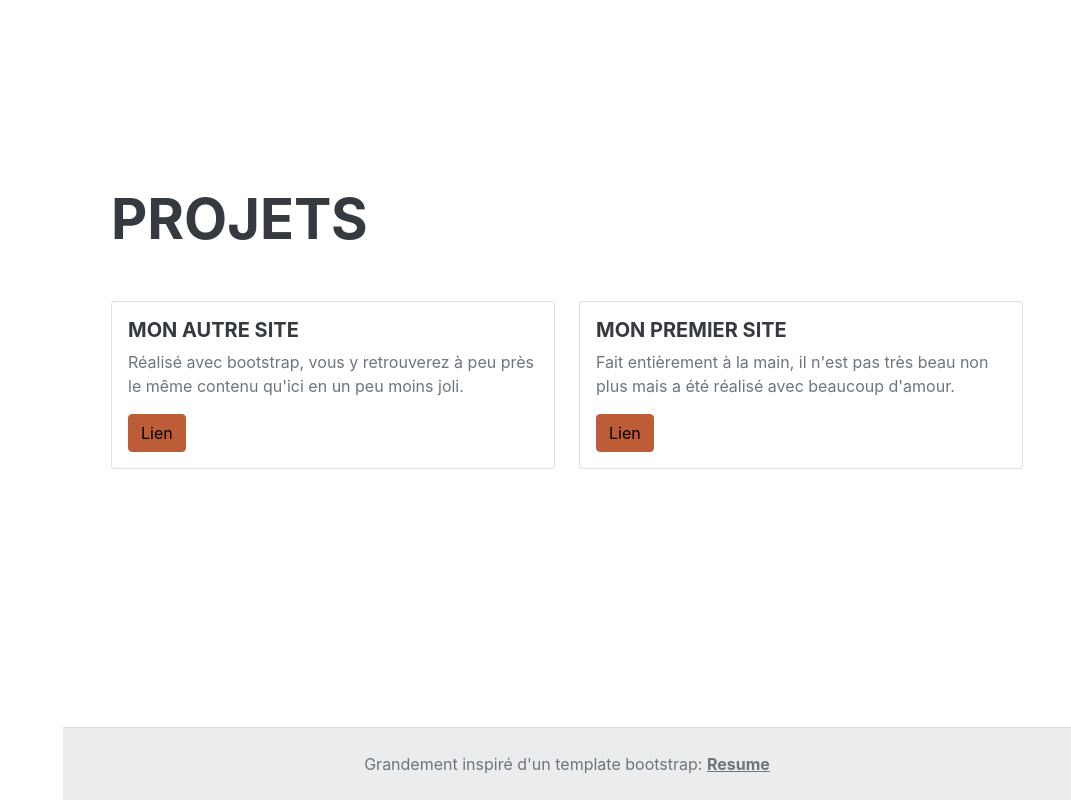
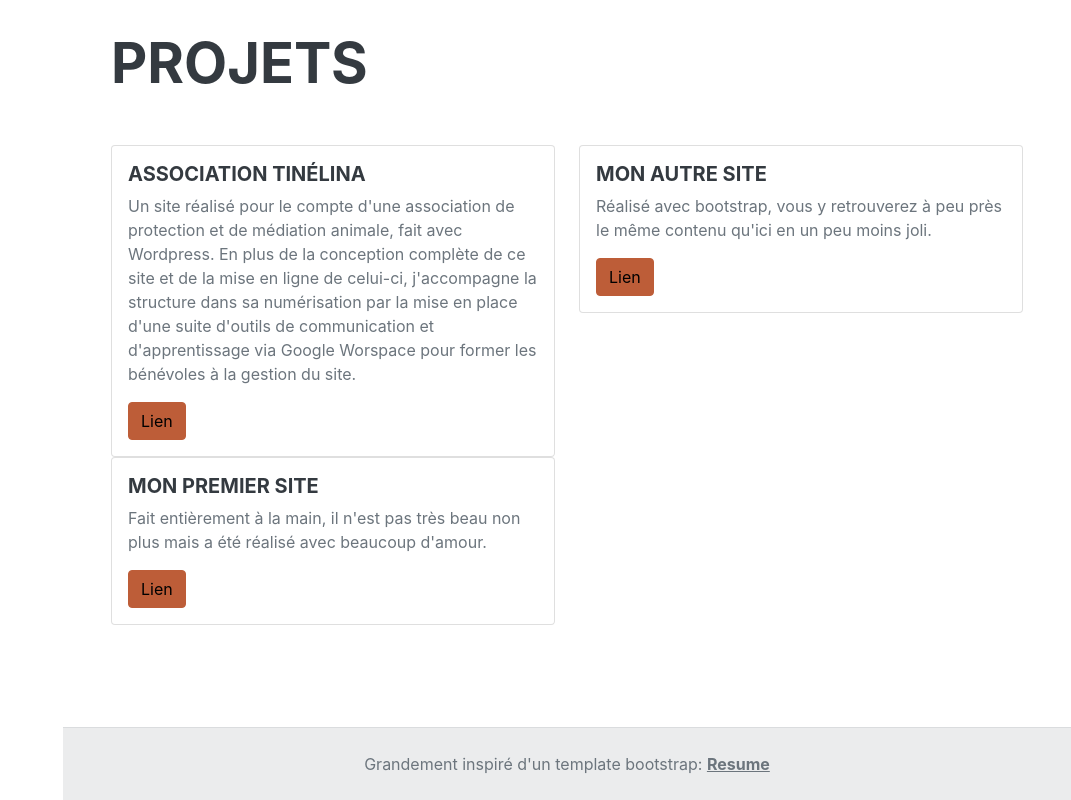
Before and after one commit to AndyMalonda/resume, a website: page index.html in a window 1280 px wide. Shown: the part 3484-4284 px from the top of the page, without its empty margins (209-1280 px from the left). Drawn offline with nearby package versions, Linux system fonts and the light colour scheme; some packages are replaced by stand-ins of ours; a script that the page names is missing; a web font is replaced by a local one.

Commit message:
Adding project
TinéLina project added

```diff
--- a/index.html
+++ b/index.html
@@ -339,6 +339,19 @@
           <div class="col-sm-6">
             <div class="card">
               <div class="card-body">
+                <h5 class="card-title">Association TinéLina</h5>
+                <p class="card-text">Un site réalisé pour le compte d'une association de protection et de médiation
+                  animale, fait avec Wordpress. En plus de la conception complète de ce site et de la mise en ligne de
+                  celui-ci, j'accompagne la structure dans sa numérisation par la mise en place d'une suite d'outils de
+                  communication et d'apprentissage via Google Worspace pour
+                  former les bénévoles à la gestion du site.</p>
+                <a href="https://tinelina.fr" class="btn btn-primary">Lien</a>
+              </div>
+            </div>
+          </div>
+          <div class="col-sm-6">
+            <div class="card">
+              <div class="card-body">
                 <h5 class="card-title">Mon autre site</h5>
                 <p class="card-text">Réalisé avec bootstrap, vous y retrouverez à peu près le même contenu qu'ici en
                   un peu moins joli.</p>
```
